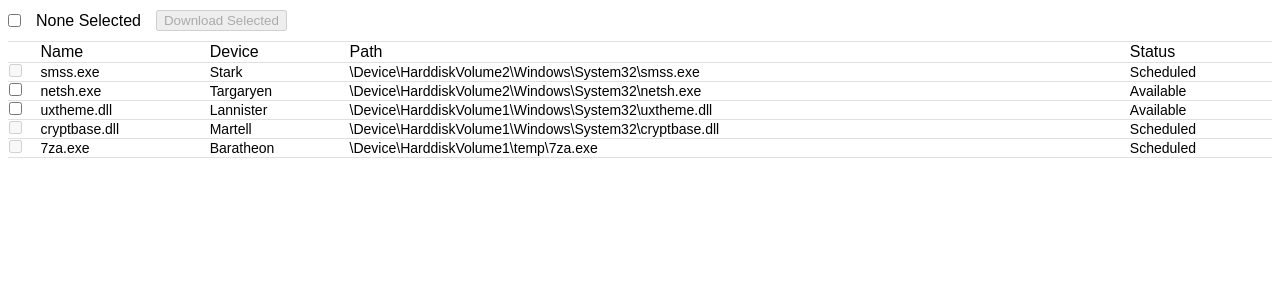
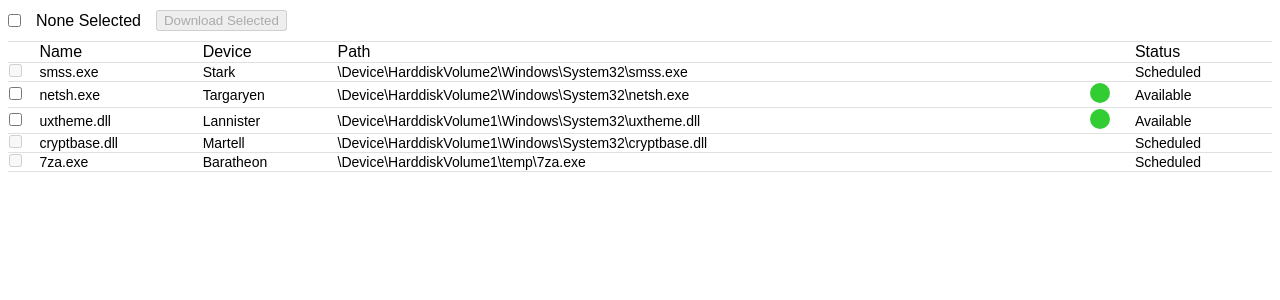
Before and after one commit to avihai-yosef/file-list-codesandbox, a React (Create React App) app: page / in a window 1280 px wide. Shown: the top 300 px of the page. Built offline with nearby package versions, Linux system fonts and the light colour scheme.

Commit message:
Add available indicator

```diff
--- a/src/components/FileList/FileList.module.css
+++ b/src/components/FileList/FileList.module.css
@@ -62,3 +62,11 @@ td {
 .status {
   text-transform: capitalize;
 }
+
+.availableIndicator {
+  background-color: limegreen;
+  width: 20px;
+  height: 20px;
+  border-radius: 50%;
+  display: inline-block;
+}
--- a/src/components/FileList/FileList.tsx
+++ b/src/components/FileList/FileList.tsx
@@ -39,6 +39,7 @@ const FileList = ({ files }: Props) => {
             <th>Name</th>
             <th>Device</th>
             <th>Path</th>
+            <th aria-hidden={true} />
             <th>Status</th>
           </tr>
         </thead>
@@ -95,21 +96,22 @@ function Row({
   selected: boolean;
   onSelect: (file: File) => void;
 }) {
-  const onClick = () => !disabled && onSelect(file);
-  const disabled = file.status !== FileStatus.Available
+  const isAvailable = file.status === FileStatus.Available
+  const onClick = () => isAvailable && onSelect(file);
   return (
     <tr
       className={styles.row}
       onClick={onClick}
       aria-selected={selected}
-      aria-disabled={disabled}
+      aria-disabled={!isAvailable}
     >
       <td>
-        <Checkbox checked={selected} disabled={disabled} readOnly />
+        <Checkbox checked={selected} disabled={!isAvailable} readOnly />
       </td>
       <td>{file.name}</td>
       <td>{file.device}</td>
       <td>{file.path}</td>
+      <td><span className={isAvailable ? styles.availableIndicator : ""} /></td>
       <td className={styles.status}>{file.status}</td>
     </tr>
   );
```
